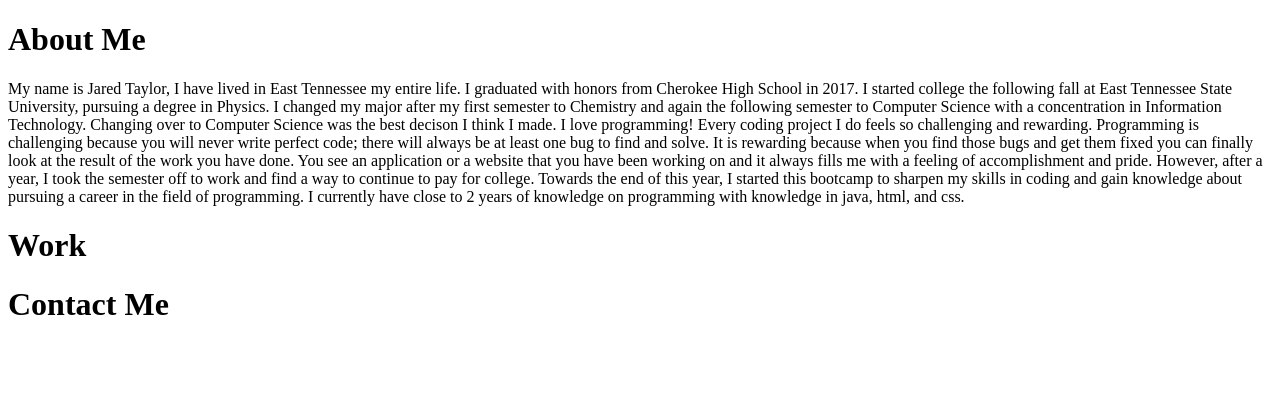
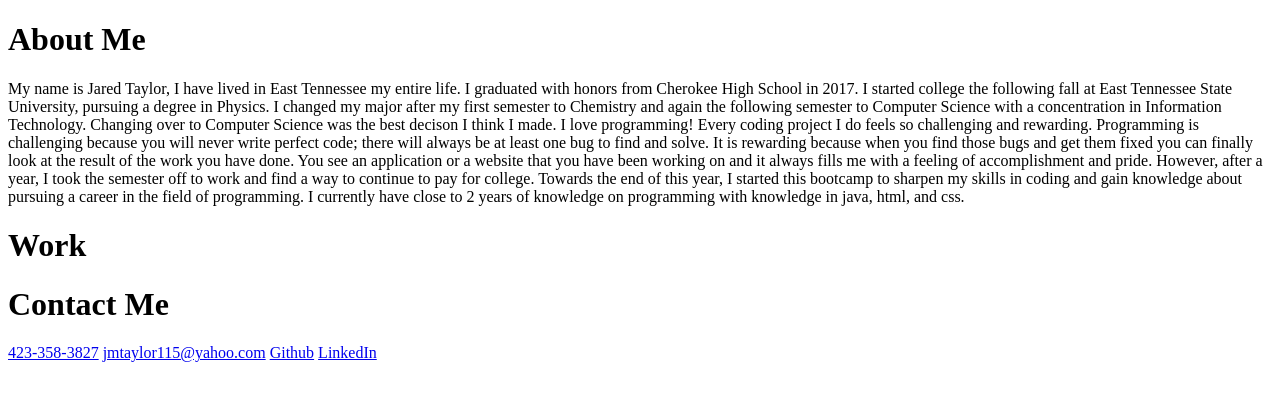
Before and after one commit to jmtaylor115/My-Portfolio, a plain HTML site: page index.html in a window 1280 px wide. Drawn offline with Linux system fonts and the light colour scheme.

Commit message:
Updated contact me section

```diff
--- a/index.html
+++ b/index.html
@@ -22,6 +22,9 @@
         <h1>Work</h1>
 
         <h1>Contact Me</h1>
-
+            <a href="tel:423-358-3827">423-358-3827</a>
+            <a href="mailto: jmtaylor115@yahoo.com">jmtaylor115@yahoo.com</a>
+            <a href="https://github.com/jmtaylor115">Github</a>
+            <a href="https://www.linkedin.com/in/jared-taylor-2855ba200/">LinkedIn</a>
     </body>
 </html>
```
